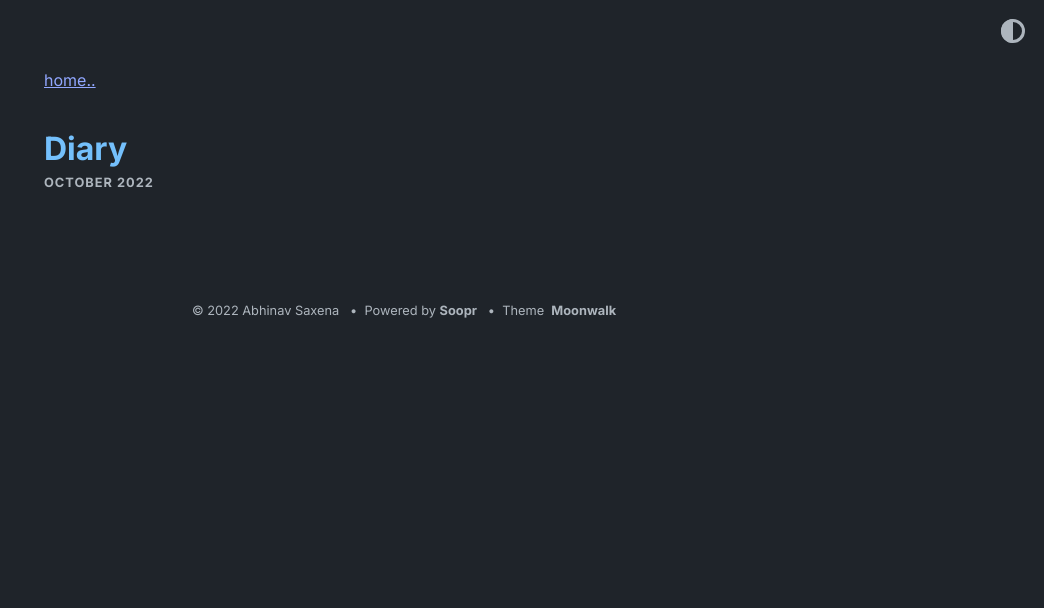
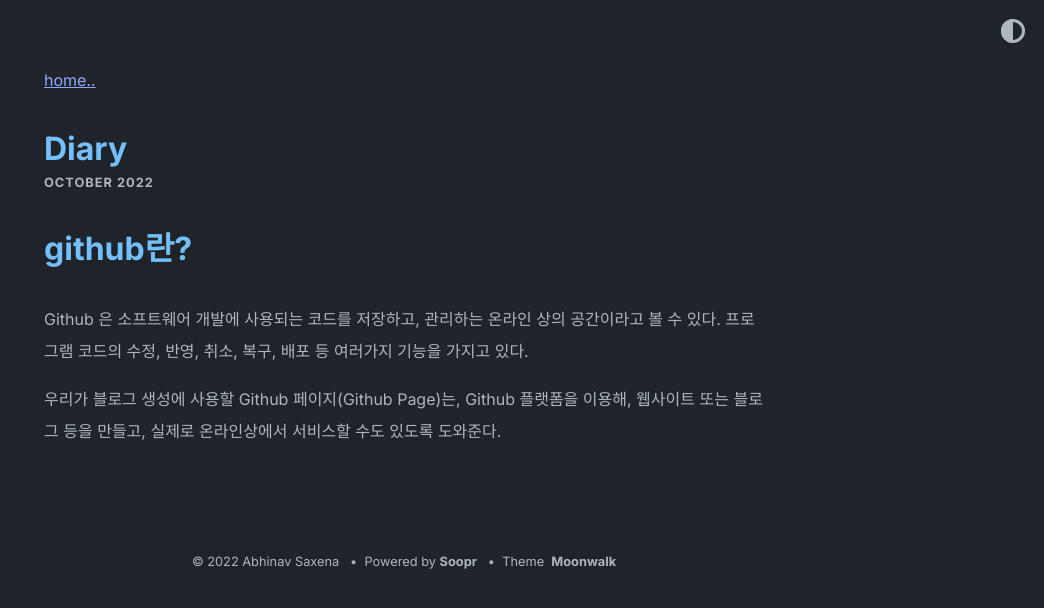
Before and after one commit to sxxo12/sxxo12.github.io, a Jekyll site: the page built from _posts/2022-10-09-diary.md, in a window 1280 px wide. Shown: the top 608 px of the page, without its empty margins (236-1280 px from the left). Built offline with Jekyll 4.4.1, drawn with Linux system fonts in a browser that asks for light colours.

Commit message:
Update 2022-10-09-diary.md

```diff
--- a/_posts/2022-10-09-diary.md
+++ b/_posts/2022-10-09-diary.md
@@ -1,3 +1,8 @@
 ---
 layout: post
 ---
+
+# github란?
+Github 은 소프트웨어 개발에 사용되는 코드를 저장하고, 관리하는 온라인 상의 공간이라고 볼 수 있다. 프로그램 코드의 수정, 반영, 취소, 복구, 배포 등 여러가지 기능을 가지고 있다.
+
+우리가 블로그 생성에 사용할 Github 페이지(Github Page)는, Github 플랫폼을 이용해, 웹사이트 또는 블로그 등을 만들고, 실제로 온라인상에서 서비스할 수도 있도록 도와준다.
```
